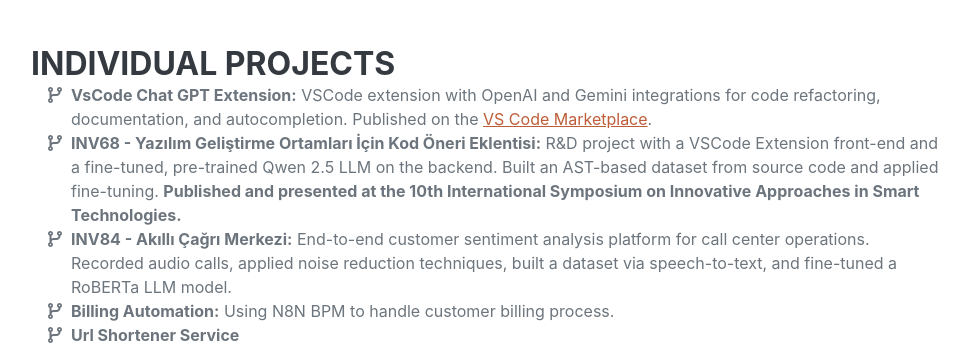
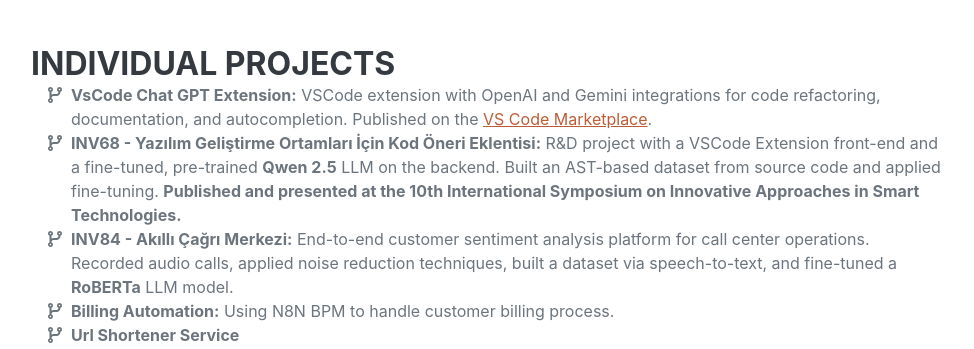
Before and after one commit to ismailkasan/digital-cv, a plain HTML site: page index.html in a window 1280 px wide. Shown: the part 5100-5449 px from the top of the page, without its empty margins (289-1263 px from the left). Drawn offline with nearby package versions, Linux system fonts and the light colour scheme; a web font is replaced by a local one.

Commit message:
Bold Qwen 2.5 and RoBERTa model names

```diff
--- a/index.html
+++ b/index.html
@@ -275,14 +275,14 @@
                             </li>
                             <li><span class="fa-li"><i class="fas fa-code-branch"></i></span><strong>INV68 - Yazılım
                                     Geliştirme Ortamları İçin Kod Öneri Eklentisi:</strong> R&D project with a VSCode
-                                Extension front-end and a fine-tuned, pre-trained Qwen 2.5 LLM on the backend. Built an
+                                Extension front-end and a fine-tuned, pre-trained <strong>Qwen 2.5</strong> LLM on the backend. Built an
                                 AST-based dataset from source code and applied fine-tuning. <strong>Published and presented
                                     at the 10th International Symposium on Innovative Approaches in Smart
                                     Technologies.</strong></li>
                             <li><span class="fa-li"><i class="fas fa-code-branch"></i></span><strong>INV84 - Akıllı
                                     Çağrı Merkezi:</strong> End-to-end customer sentiment analysis platform for call center
                                 operations. Recorded audio calls, applied noise reduction techniques, built a dataset
-                                via speech-to-text, and fine-tuned a RoBERTa LLM model.</li>
+                                via speech-to-text, and fine-tuned a <strong>RoBERTa</strong> LLM model.</li>
                             <li><span class="fa-li"><i class="fas fa-code-branch"></i></span><strong>Billing
                                     Automation:</strong> Using N8N BPM to handle customer billing process.</li>
                             <li><span class="fa-li"><i class="fas fa-code-branch"></i></span><strong>Url Shortener
```
